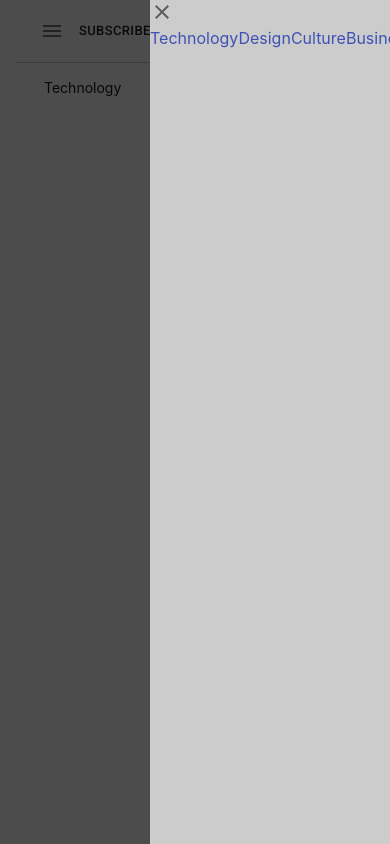
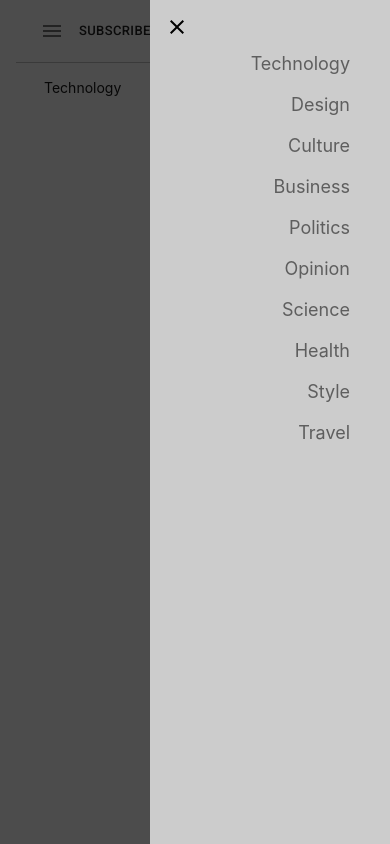
Before and after one commit to IlyaKrapivnoy/material_ui_responsive_site_2, a React (Create React App) app: page / in a window 390 px wide. Both pictures are taken after a click on the icon 52 px from the left and 31 px from the top of the page. Shown: the top 844 px of the page. Built offline with nearby package versions, Linux system fonts and the light colour scheme.

Commit message:
add styles to mobile menu

```diff
--- a/src/components/HeaderTop.jsx
+++ b/src/components/HeaderTop.jsx
@@ -31,10 +31,6 @@ const useStyles = makeStyles((theme) => ({
     },
     headerTopLeftIcon: {
         marginRight: 10,
-        color: 'rgba(0, 0, 0, 0.54)',
-        cursor: 'pointer',
-    },
-    menuLeftCloseIcon: {
         color: 'rgba(0, 0, 0, 0.54)',
         cursor: 'pointer',
     },
@@ -87,6 +83,22 @@ const useStyles = makeStyles((theme) => ({
         left: 0,
         bottom: 0,
     },
+    mobileMenuList: {
+        display: 'flex',
+        flexDirection: 'column',
+    },
+    mobileMenuItem: {
+        padding: 10,
+        display: 'flex',
+        justifyContent: 'flex-end',
+        marginRight: 30,
+        color: 'rgba(0, 0, 0, 0.54)',
+        fontSize: 18,
+    },
+    menuLeftCloseIcon: {
+        padding: '15px 0 0 15px',
+        cursor: 'pointer',
+    },
 }));
 
 const HeaderTop = ({ preventDefault, menuList }) => {
@@ -121,12 +133,12 @@ const HeaderTop = ({ preventDefault, menuList }) => {
                         className={classes.menuLeftCloseIcon}
                     />
                 </div>
-                <div className='menuFull'>
+                <div className={classes.mobileMenuList}>
                     {menuList.map((item) => (
                         <Link
                             href='#'
                             onClick={preventDefault}
-                            className={classes.headerBottomItem}
+                            className={classes.mobileMenuItem}
                         >
                             {item.menuItem}
                         </Link>
```
